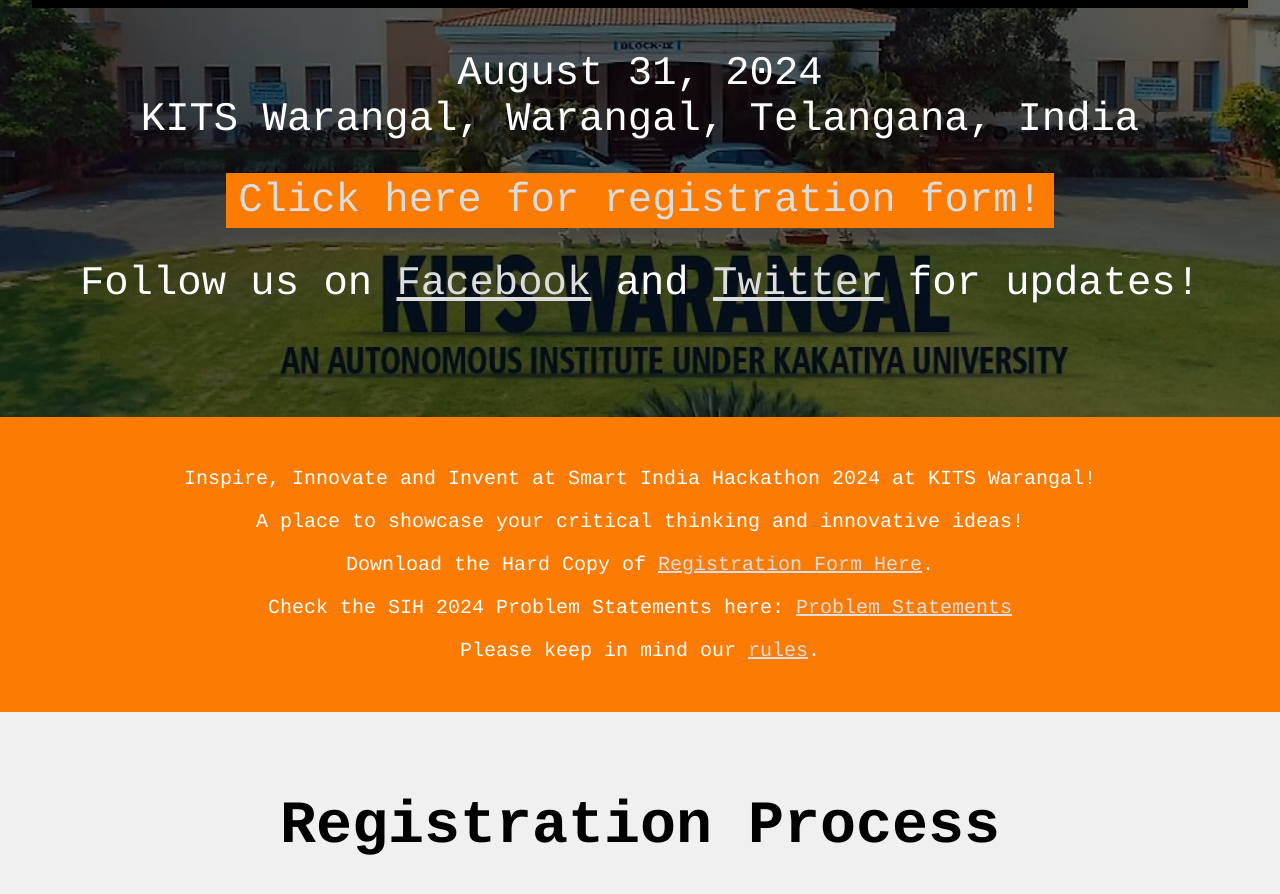
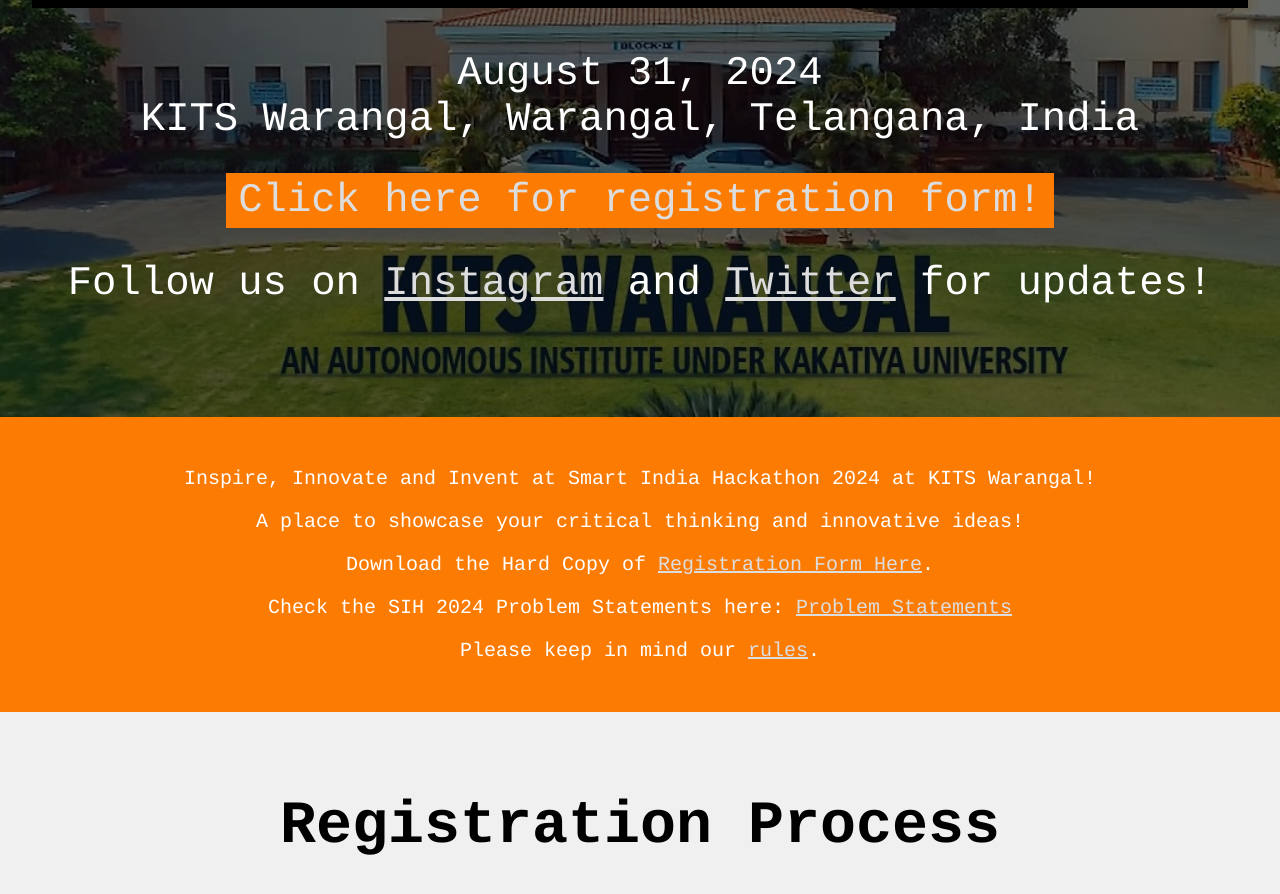
Before and after one commit to sih2024kitsw/sih2024kitsw.github.io, a Jekyll site: the page built from index.html, in a window 1280 px wide and 900 px high, scrolled down 483 px. Shown: the top 894 px of the window. Built offline with Jekyll 4.4.1, drawn with Linux system fonts in a browser that asks for light colours; some of the changed text lies outside the part shown.

```diff
--- a/_data/info.yml
+++ b/_data/info.yml
@@ -20,8 +20,8 @@ description_long: |-
 email: info at example dot org
 
 # Social networks. Twitter is optional, but you really should have a Facebook page.
-facebook: ???
-twitter: ???
+instagram: ???
+twitter: https://x.com/sih2024_kitsw
 
 # Accent color of the website
 color: '#fc7b03'
--- a/index.html
+++ b/index.html
@@ -23,8 +23,8 @@ layout: default
   {% endif %}
 
   <p>
-    Follow us on <a href="https://facebook.com/{{ site.data.info.facebook }}"
-                    rel="noreferrer">Facebook</a>
+    Follow us on <a href="https://instagram.com/{{ site.data.info.facebook }}"
+                    rel="noreferrer">Instagram</a>
     {% if site.data.info.twitter %}
       and <a href="https://twitter.com/{{ site.data.info.twitter }}"
              rel="noreferrer">Twitter</a>
@@ -130,8 +130,8 @@ layout: default
       {% endfor %}
       <div class="item-large">
         <h2>I have another question...</h2>
-        <p>Contact us on <a href="https://facebook.com/{{ site.data.info.facebook }}"
-                            rel="noreferrer">Facebook</a>,
+        <p>Contact us on <a href="https://instagram.com/{{ site.data.info.instagram }}"
+                            rel="noreferrer">Instagram</a>,
           {% if site.data.info.twitter %}
             on <a href="https://twitter.com/{{ site.data.info.twitter }}"
                   rel="noreferrer">Twitter</a>,
```
Also changed, not shown: other parts of index.html (+4 -4 lines), images/people/Kasturi HarshaVardhan.jpg (added).
